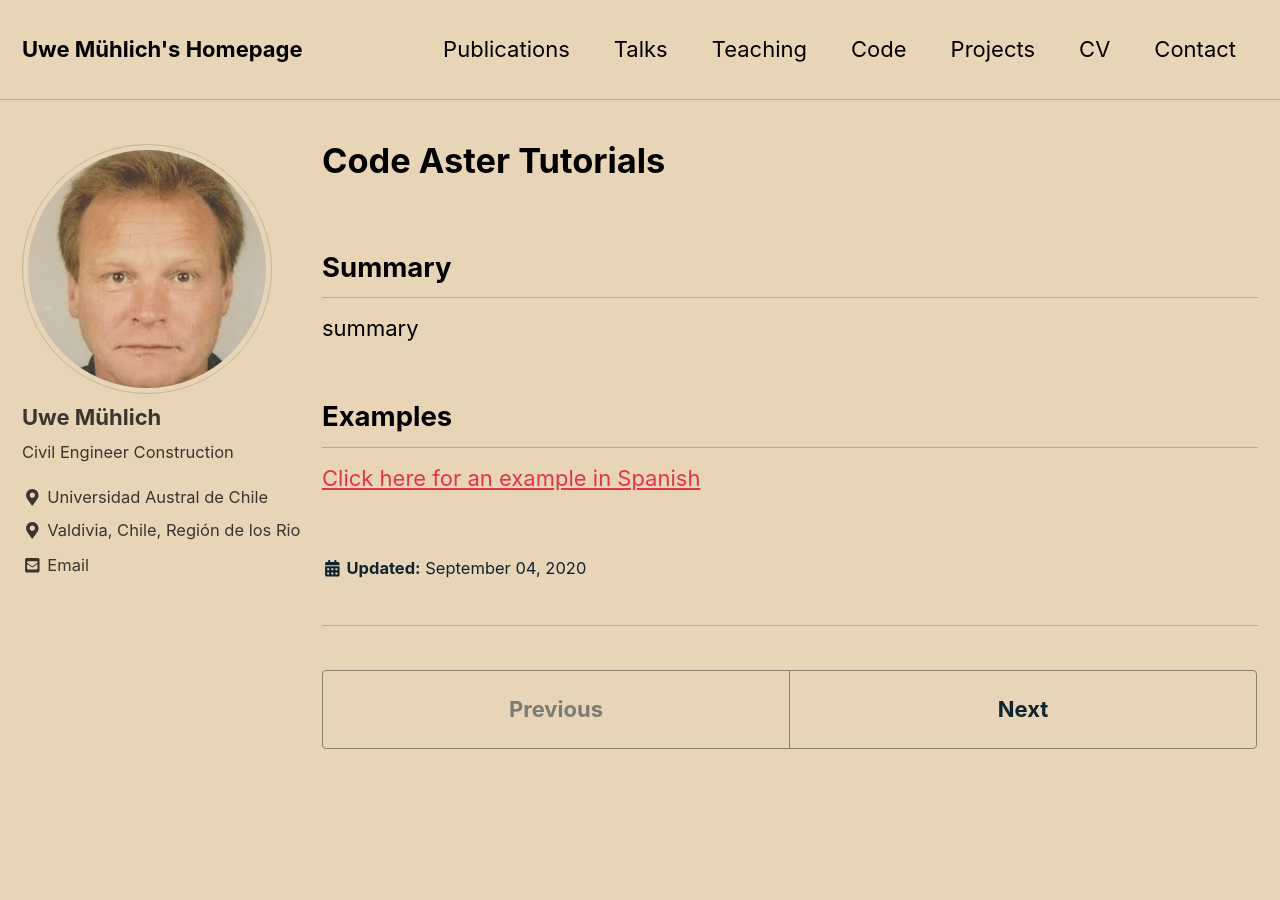
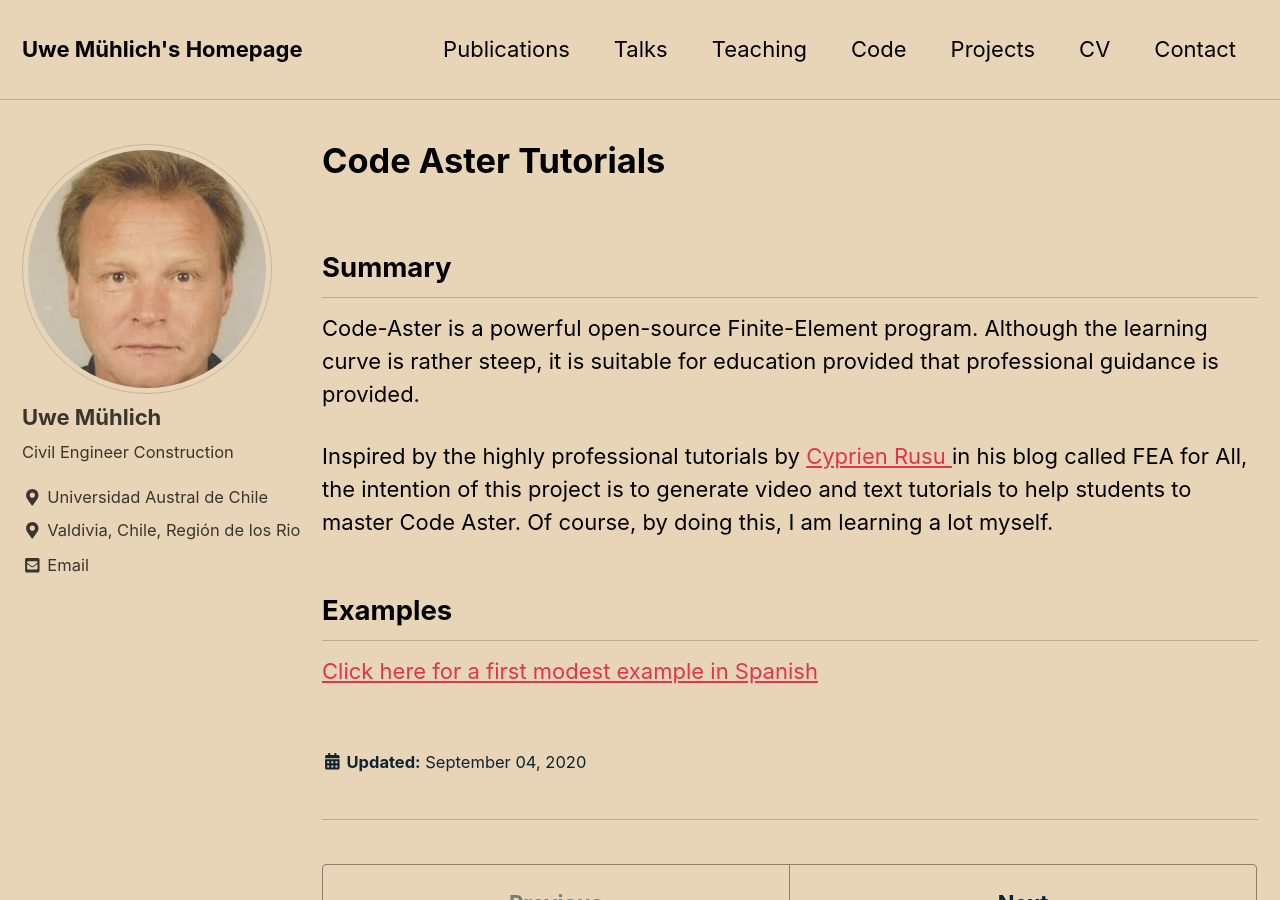
Before and after one commit to UweMuehlich/MyAcademic, a Jekyll site: the page built from _projects/p1.md, in a window 1280 px wide and 900 px high. Built offline with Jekyll 4.4.1, drawn with Linux system fonts in a browser that asks for light colours; nearby versions of some CDN libraries.

Commit message:
update misc

```diff
--- a/_projects/p1.md
+++ b/_projects/p1.md
@@ -12,10 +12,12 @@ classes: wide
 
 
 ## Summary
-summary
+Code-Aster is a powerful open-source Finite-Element program. Although the learning curve is rather steep, it is suitable for education provided that professional  guidance is provided.
+
+ Inspired by the highly professional tutorials by <a href="https://feaforall.com/home/" class="uline" target="_blank">Cyprien Rusu </a>  in his blog called FEA for All, the intention of this project is to generate video and text tutorials to help students to master Code Aster. Of course, by doing this, I am learning a lot myself.
+
 ## Examples
-
-<a href="https://uachcl-my.sharepoint.com/:v:/g/personal/uwe_muhlich_uach_cl/ESA0LmgY0-pAtz3uohp93-QBp0gtg9X9R9wtSf7YrpF8dA" class="uline" target="_blank">Click here for an example in Spanish </a>
+<a href="https://uachcl-my.sharepoint.com/:v:/g/personal/uwe_muhlich_uach_cl/ESA0LmgY0-pAtz3uohp93-QBp0gtg9X9R9wtSf7YrpF8dA" class="uline" target="_blank">Click here for a first modest example in Spanish </a>
 
 <!--
 <video muted autoplay controls width="480" height="320" controls="controls">
```
Also changed, not shown: _pages/teaching.md (+1 -1 lines).
